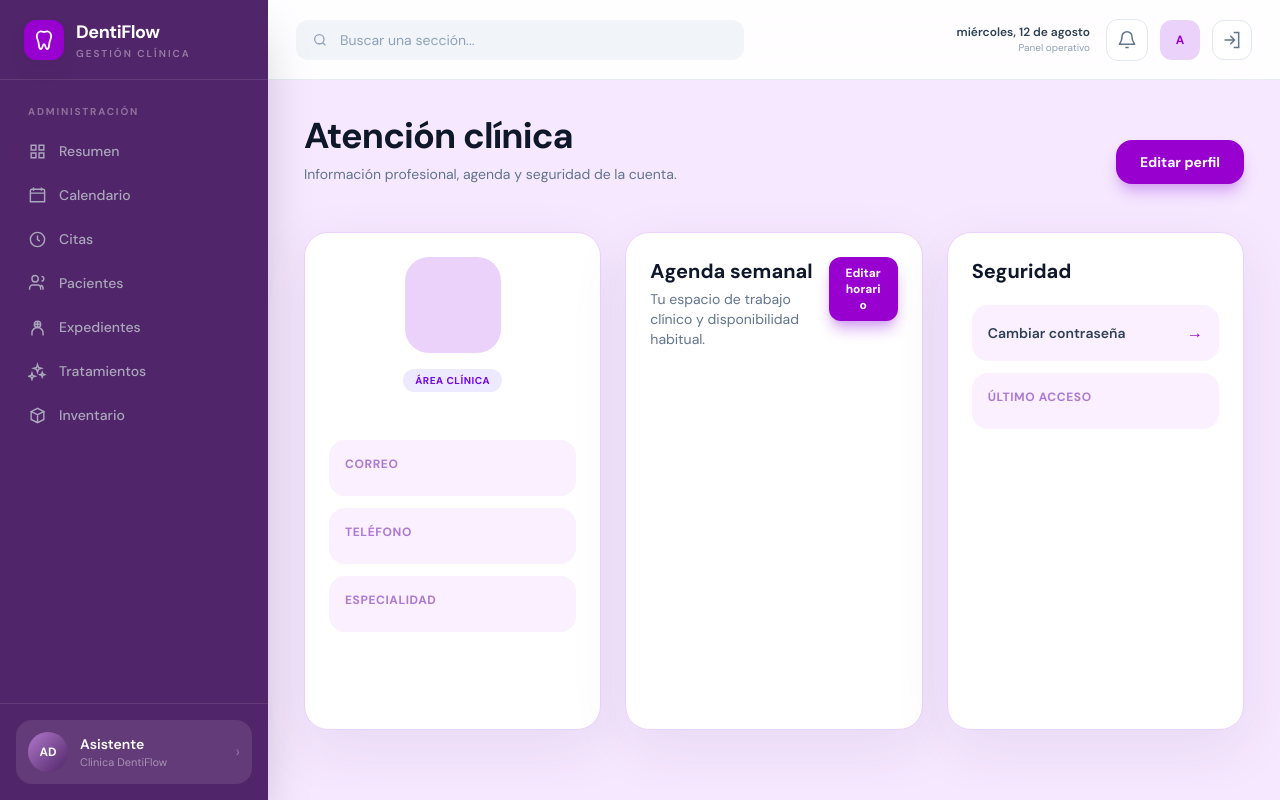
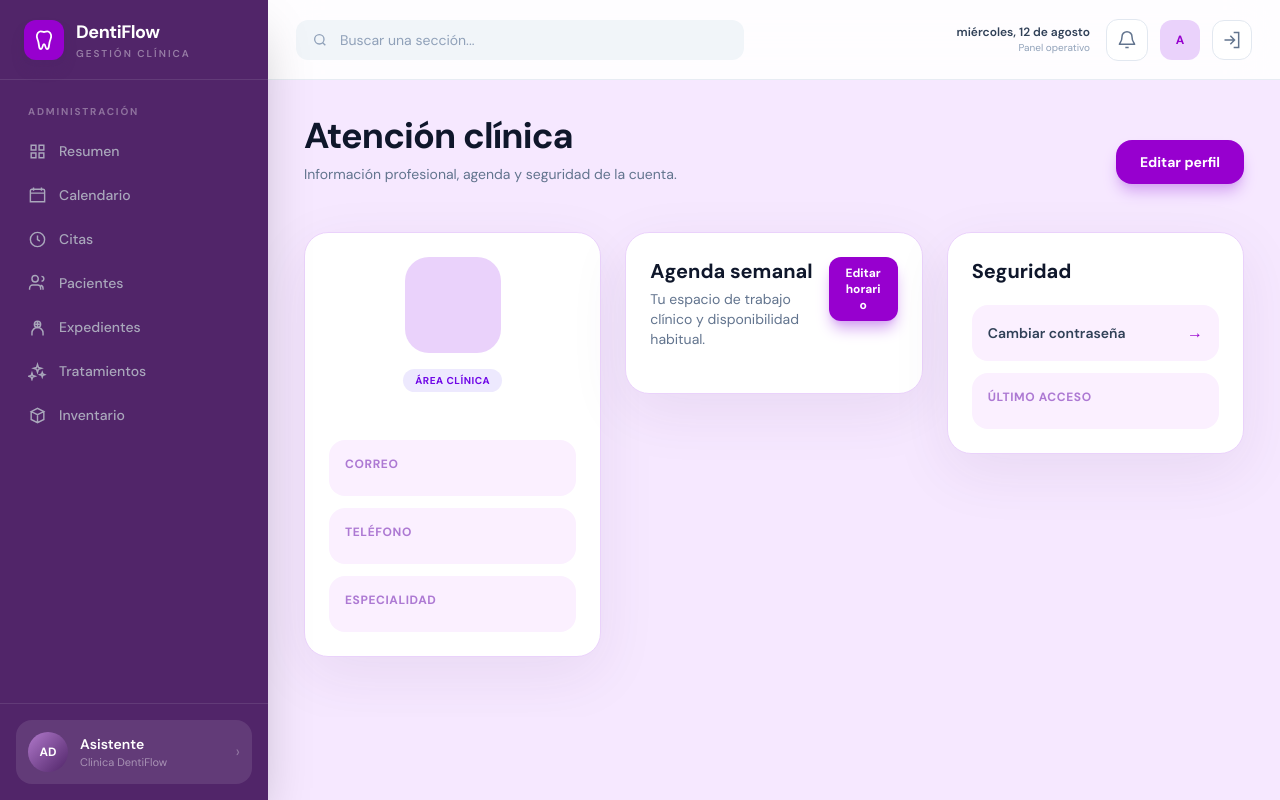
Before and after one commit to Roier333/DentiFlow, a Laravel app: template resources/views/perfil/index.blade.php in a window 1280 px wide. Run offline with Laravel 12, Linux system fonts and the light colour scheme; the template is opened without the code that fills it, so the values that code supplies are empty; style sheets or scripts are compiled from the project's sources.

Commit message:
Guardo cambios locales antes de actualizar

```diff
--- a/resources/views/perfil/index.blade.php
+++ b/resources/views/perfil/index.blade.php
@@ -18,9 +18,9 @@
 
     @include('partials.flash-success')
 
-    <section class="grid items-stretch gap-6 lg:grid-cols-3">
-        <aside class="lg:h-full">
-            <article class="flex flex-col rounded-3xl border border-[#ead2fb] bg-white p-6 shadow-[0_18px_60px_rgba(81,37,105,.08)] lg:h-full lg:min-h-[498px]">
+    <section class="grid items-start gap-6 lg:grid-cols-3">
+        <aside>
+            <article class="flex flex-col rounded-3xl border border-[#ead2fb] bg-white p-6 shadow-[0_18px_60px_rgba(81,37,105,.08)]">
                 <div class="flex flex-col items-center text-center">
                     <div class="flex h-24 w-24 items-center justify-center rounded-3xl bg-[#ead2fb] text-3xl font-bold text-[#9700cf]">{{ strtoupper($initials) }}</div>
                     <span class="mt-4 rounded-full bg-violet-100 px-3 py-1 text-[10px] font-bold uppercase tracking-wider text-violet-700">Área clínica</span>
@@ -44,7 +44,7 @@
             </article>
         </aside>
 
-        <article class="flex flex-col rounded-3xl border border-[#ead2fb] bg-white p-6 shadow-[0_18px_60px_rgba(81,37,105,.08)] lg:h-full lg:min-h-[498px]">
+        <article class="flex flex-col rounded-3xl border border-[#ead2fb] bg-white p-6 shadow-[0_18px_60px_rgba(81,37,105,.08)]">
                     <div class="flex items-start justify-between gap-4">
                         <div>
                             <h2 class="text-xl font-bold text-slate-900">Agenda semanal</h2>
@@ -62,7 +62,7 @@
                     </div>
         </article>
 
-        <article class="flex flex-col rounded-3xl border border-[#ead2fb] bg-white p-6 shadow-[0_18px_60px_rgba(81,37,105,.08)] lg:h-full lg:min-h-[498px]">
+        <article class="flex flex-col rounded-3xl border border-[#ead2fb] bg-white p-6 shadow-[0_18px_60px_rgba(81,37,105,.08)]">
                     <h2 class="text-xl font-bold text-slate-900">Seguridad</h2>
                     <div class="mt-5 space-y-3">
                         <a href="{{ route('perfil.security') }}" class="flex items-center justify-between rounded-2xl bg-[#fbf0ff] p-4 transition hover:bg-[#ead2fb]"><span class="text-sm font-semibold text-slate-700">Cambiar contraseña</span><span class="text-[#9700cf]">&rarr;</span></a>
```
Also changed, not shown: resources/views/perfil/asistente.blade.php (+5 -5 lines).
